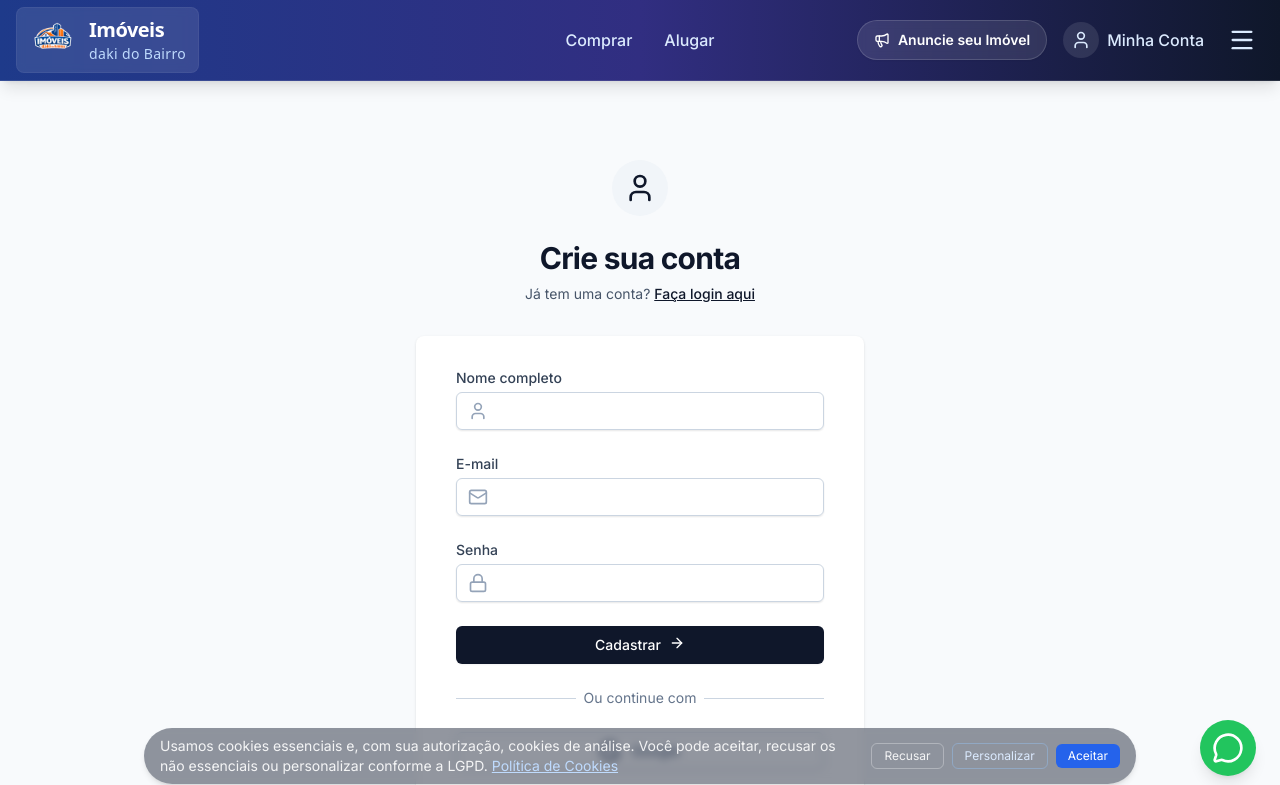
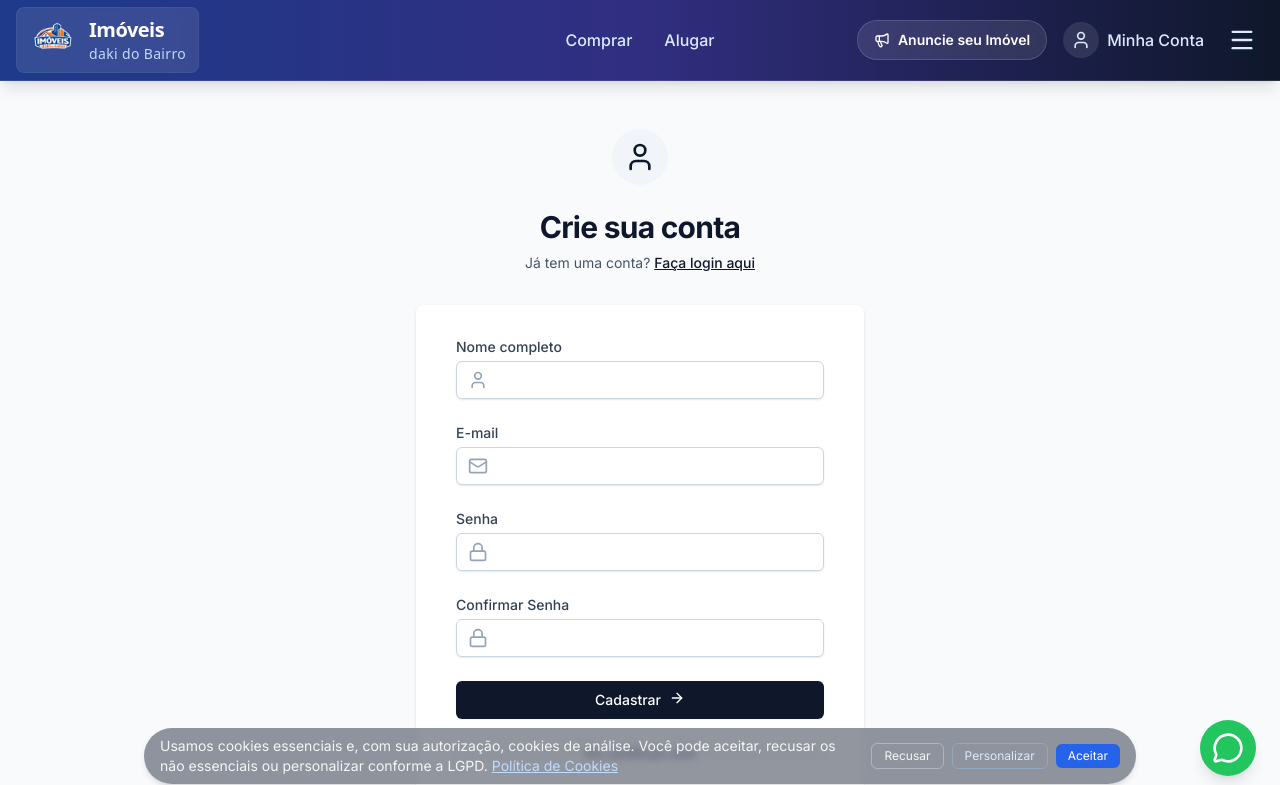
Before and after one commit to Dodo110371/imoveis-daki-do-bairro, a Next.js app: page /cadastro in a window 1280 px wide. Shown: the top 785 px of the page. Built offline with nearby package versions, Linux system fonts and the light colour scheme; no server answers.

Commit message:
add-password-confirmation

```diff
--- a/app/cadastro/page.tsx
+++ b/app/cadastro/page.tsx
@@ -11,6 +11,7 @@ function CadastroContent() {
   const [name, setName] = useState('');
   const [email, setEmail] = useState('');
   const [password, setPassword] = useState('');
+  const [confirmPassword, setConfirmPassword] = useState('');
   const { register, signInWithGoogle, isLoading } = useAuth();
   const router = useRouter();
   const searchParams = useSearchParams();
@@ -18,6 +19,10 @@ function CadastroContent() {
 
   const handleSubmit = async (e: React.FormEvent) => {
     e.preventDefault();
+    if (password !== confirmPassword) {
+      alert('As senhas não coincidem!');
+      return;
+    }
     try {
       const { data, error } = await register(email, password, name);
       if (error) throw error;
@@ -131,6 +136,27 @@ function CadastroContent() {
             </div>
 
             <div>
+              <label htmlFor="confirmPassword" className="block text-sm font-medium text-slate-700">
+                Confirmar Senha
+              </label>
+              <div className="mt-1 relative rounded-md shadow-sm">
+                <div className="absolute inset-y-0 left-0 pl-3 flex items-center pointer-events-none">
+                  <Lock className="h-5 w-5 text-slate-400" />
+                </div>
+                <input
+                  id="confirmPassword"
+                  name="confirmPassword"
+                  type="password"
+                  autoComplete="new-password"
+                  required
+                  value={confirmPassword}
+                  onChange={(e) => setConfirmPassword(e.target.value)}
+                  className="block w-full pl-10 rounded-md border-slate-300 shadow-sm focus:border-slate-500 focus:ring-slate-500 sm:text-sm py-2 border"
+                />
+              </div>
+            </div>
+
+            <div>
               <button
                 type="submit"
                 disabled={isLoading}
--- a/app/minha-conta/page.tsx
+++ b/app/minha-conta/page.tsx
@@ -20,6 +20,7 @@ function MinhaContaContent() {
   const [authName, setAuthName] = useState('');
   const [authEmail, setAuthEmail] = useState('');
   const [authPassword, setAuthPassword] = useState('');
+  const [authConfirmPassword, setAuthConfirmPassword] = useState('');
   const [showPassword, setShowPassword] = useState(false);
 
   // Profile Edit State
@@ -86,6 +87,10 @@ function MinhaContaContent() {
         const { error } = await login(authEmail, authPassword);
         if (error) throw error;
       } else {
+        if (authPassword !== authConfirmPassword) {
+          alert('As senhas não coincidem!');
+          return;
+        }
         const { data, error } = await register(authEmail, authPassword, authName);
         if (error) throw error;
 
@@ -681,6 +686,25 @@ function MinhaContaContent() {
               </div>
             </div>
 
+            {!isLogin && (
+              <div className="space-y-2">
+                <label className="text-sm font-medium text-slate-700">Confirmar Senha</label>
+                <div className="relative">
+                  <div className="absolute inset-y-0 left-0 pl-3 flex items-center pointer-events-none">
+                    <Lock className="h-5 w-5 text-slate-400" />
+                  </div>
+                  <input
+                    type={showPassword ? "text" : "password"}
+                    required={!isLogin}
+                    value={authConfirmPassword}
+                    onChange={(e) => setAuthConfirmPassword(e.target.value)}
+                    className="block w-full pl-10 pr-10 py-3 border border-slate-200 rounded-lg focus:ring-2 focus:ring-blue-500 focus:border-blue-500 transition-all bg-slate-50 hover:bg-white"
+                    placeholder="••••••••"
+                  />
+                </div>
+              </div>
+            )}
+
             <button
               type="submit"
               disabled={isLoading}
```
